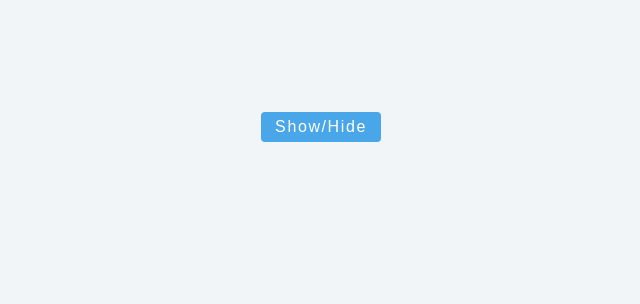
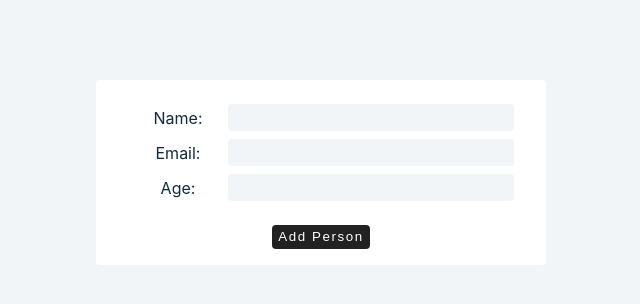
Before and after one commit to AnthonyLzq/learning-react, a React (Create React App) app: page / in a window 1280 px wide. Shown: the top 304 px of the page, without its empty margins (319-959 px from the left). Built offline with nearby package versions, Linux system fonts and the light colour scheme.

Commit message:
v 0.16.0

```diff
--- a/package.json
+++ b/package.json
@@ -1,6 +1,6 @@
 {
   "name": "learning-react",
-  "version": "0.15.0",
+  "version": "0.16.0",
   "private": true,
   "dependencies": {
     "@testing-library/jest-dom": "^5.11.4",
--- a/src/App.js
+++ b/src/App.js
@@ -1,5 +1,5 @@
 import React from 'react'
-import Setup from './tutorial/03-conditional-rendering/3-show-hide'
+import Setup from './tutorial/04-forms/2-multiple-inputs'
 
 const App = () => (
   <div className='container'>
--- a/src/tutorial/04-forms/2-multiple-inputs.js
+++ b/src/tutorial/04-forms/2-multiple-inputs.js
@@ -1,8 +1,83 @@
 import React from 'react'
 
 const MultipleInputs = () => {
+  const [person, setPerson] = React.useState({
+    age      : '',
+    email    : '',
+    firstName: ''
+  })
+
+  const [people, setPeople] = React.useState([])
+
+  const handleChange = e => {
+    const name = e.target.name
+    const value = e.target.value
+
+    setPerson({ ...person, [name]: value })
+  }
+
+  const handleSubmit = e => {
+    e.preventDefault()
+
+    if (person.firstName && person.email && person.age) {
+      setPeople([...people, { ...person, id: new Date().getTime().toString() }])
+      setPerson({
+        age      : '',
+        email    : '',
+        firstName: ''
+      })
+    }
+  }
+
   return (
-    <h2>multiple inputs example</h2>
+    <React.Fragment>
+      <article>
+        <form className='form'>
+          <div className='form-control'>
+            <label htmlFor='firstName'>Name: </label>
+            <input
+              type='text'
+              id='firstName'
+              name='firstName'
+              value={person.firstName}
+              onChange={handleChange}
+            />
+          </div>
+          <div className='form-control'>
+            <label htmlFor='email'>Email: </label>
+            <input
+              type='text'
+              id='email'
+              name='email'
+              value={person.email}
+              onChange={handleChange}
+            />
+          </div>
+          <div className='form-control'>
+            <label htmlFor='email'>Age: </label>
+            <input
+              type='text'
+              id='age'
+              name='age'
+              value={person.age}
+              onChange={handleChange}
+            />
+          </div>
+          <button type='submit' onClick={handleSubmit}>add person</button>
+        </form>
+        {people.map(person => {
+          const { id, firstName, email, age } = person
+
+          return (
+            <div className='item' key={id}>
+              <h4>{firstName}</h4>
+              <p>{age}</p>
+              <p>{email}</p>
+            </div>
+          )
+        })}
+      </article>
+    </React.Fragment>
   )
 }
 
```
Also changed, not shown: src/tutorial/04-forms/1-controller-inputs.js (+57 -1 lines), 1 other file (tests, documents, lock files or other folders).
